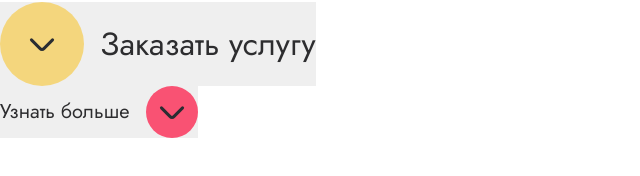
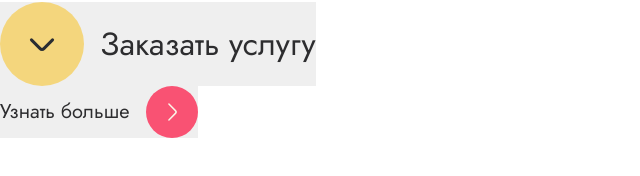
Before and after one commit to elizabethsparrow/Elizaveta-Vorobyeva, a Vue app: page / in a window 1280 px wide. Shown: the part 132-308 px from the top of the page, without its empty margins (0-640 px from the left). Built offline with nearby package versions, Linux system fonts and the light colour scheme.

Commit message:
added MiddleButton component

```diff
--- a/src/components/UI/BigButton.vue
+++ b/src/components/UI/BigButton.vue
@@ -1,7 +1,7 @@
 <template>
   <button class="big-btn">
     <span class="big-btn__circle">
-      <img src="@/assets/img/arrow-down-btn.svg" alt="">
+      <img src="@/assets/img/for-buttons/arrow-down-btn.svg" alt="">
     </span>
     <slot class="slot"></slot>
   </button>
@@ -21,6 +21,9 @@ export default {
     font-weight: 400;
     font-size: 32px;
     line-height: 38px;
+    &:hover {
+      text-decoration: underline;
+    }
     &__circle {
       display: flex;
       align-items: center;
--- a/src/components/UI/MiddleButton.vue
+++ b/src/components/UI/MiddleButton.vue
@@ -2,7 +2,7 @@
   <button class="middle-btn">
     <slot></slot>
     <span class="middle-btn__circle">
-      <img src="@/assets/img/arrow-down-btn.svg" alt="">
+      <img src="@/assets/img/for-buttons/arrow-right-btn.svg" alt="">
     </span>
   </button>
 </template>
```
Also changed, not shown: src/assets/img/for-buttons/arrow-down-btn.svg (renamed from src/assets/img/arrow-down-btn.svg), src/assets/img/for-buttons/arrow-right-btn.svg (added).
